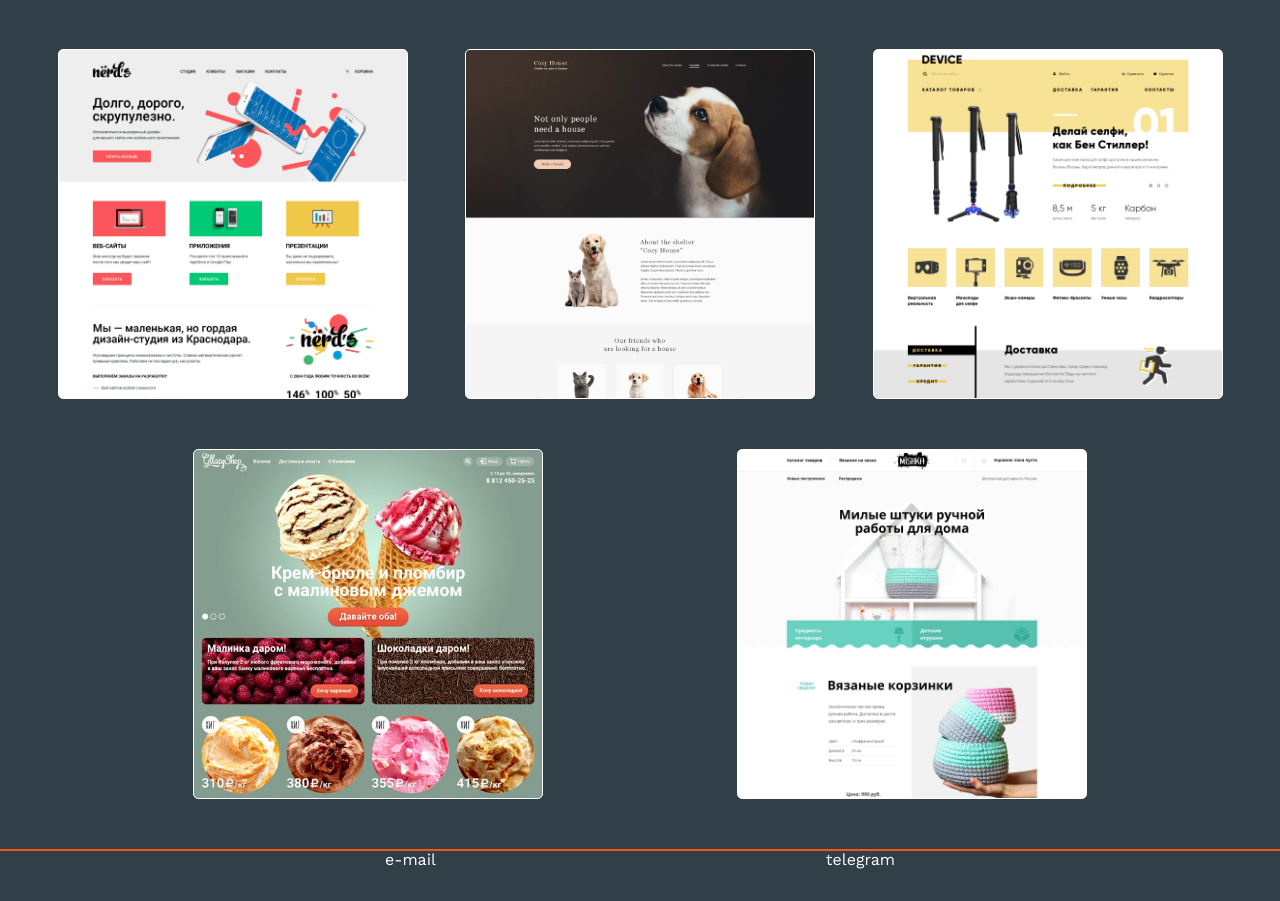
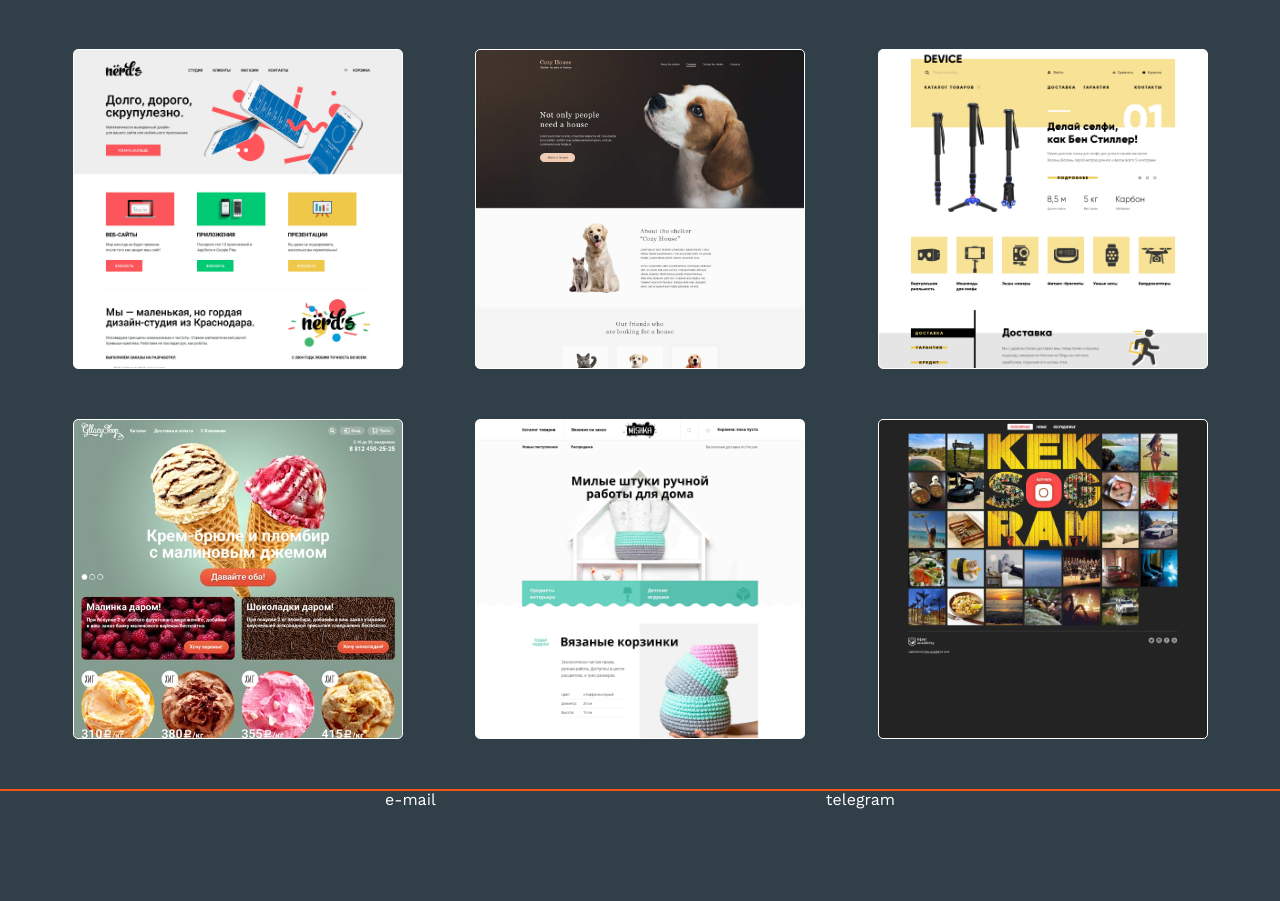
Before and after one commit to gorushkin/portfolioOld2, a plain HTML site: page index.html in a window 1280 px wide. Shown: the part 104-1005 px from the top of the page. After the commit the page ends 945 px from the top, so only its background shows below. Drawn offline with nearby package versions, Linux system fonts and the light colour scheme.

Commit message:
Deploy gorushkin/portfolio to github.com/gorushkin/portfolio.git:gh-pages

```diff
--- a/css/style.css
+++ b/css/style.css
@@ -353,8 +353,8 @@ header {
 
 .work__item {
   display: block;
-  width: 350px;
-  height: 350px;
+  width: 330px;
+  height: 320px;
   border-radius: 5px;
   border: 1px solid #ffffff;
   margin-bottom: 50px; }
@@ -372,6 +372,12 @@ header {
     background-size: cover; }
   .work__item--mishka {
     background: url("../img/mishka.jpg");
+    background-size: cover; }
+  .work__item--kekstagram {
+    background: url("../img/kekstagram.jpg");
+    background-size: cover; }
+  .work__item--panteon {
+    background: url("../img/panteon.jpg");
     background-size: cover; }
 
 .work__link {
--- a/index.html
+++ b/index.html
@@ -17,30 +17,40 @@
     <div class="wrapper">
       <ul class="work__list">
         <li class="work__item work__item--nerds">
-          <a href="" class="work__link">
+          <a href="https://gorushkin.github.io/18378-nerds/" class="work__link">
             <h3 class="work__title">Студия Нёрд's</h3>
           </a>
         </li>
         <li class="work__item work__item--cosyhouse">
-          <a href="" class="work__link">
+          <a href="https://gorushkin.github.io/animal_shelter" class="work__link">
             <h3 class="work__title">Cozy House</h3>
           </a>
         </li>
         <li class="work__item work__item--device">
-          <a href="" class="work__link">
+          <a href="https://gorushkin.github.io/device/" class="work__link">
             <h3 class="work__title">Device</h3>
           </a>
         </li>
         <li class="work__item work__item--gllacy">
-          <a href="" class="work__link">
+          <a href="https://gorushkin.github.io/18378-gllacy/" class="work__link">
             <h3 class="work__title"></h3>
           </a>
         </li>
         <li class="work__item work__item--mishka">
-          <a href="" class="work__link">
+          <a href="https://gorushkin.github.io/18378-mishka/" class="work__link">
             <h3 class="work__title"></h3>
           </a>
         </li>
+        <li class="work__item work__item--kekstagram">
+          <a href="https://gorushkin.github.io/18378-kekstagram/" class="work__link">
+            <h3 class="work__title"></h3>
+          </a>
+        </li>
+        <!-- <li class="work__item work__item--panteon">
+          <a href="https://gorushkin.github.io/panteon/" class="work__link">
+            <h3 class="work__title"></h3>
+          </a>
+        </li> -->
       </ul>
     </div>
   </main>
```
Also changed, not shown: img/kekstagram.jpg (added), 1 other file.
